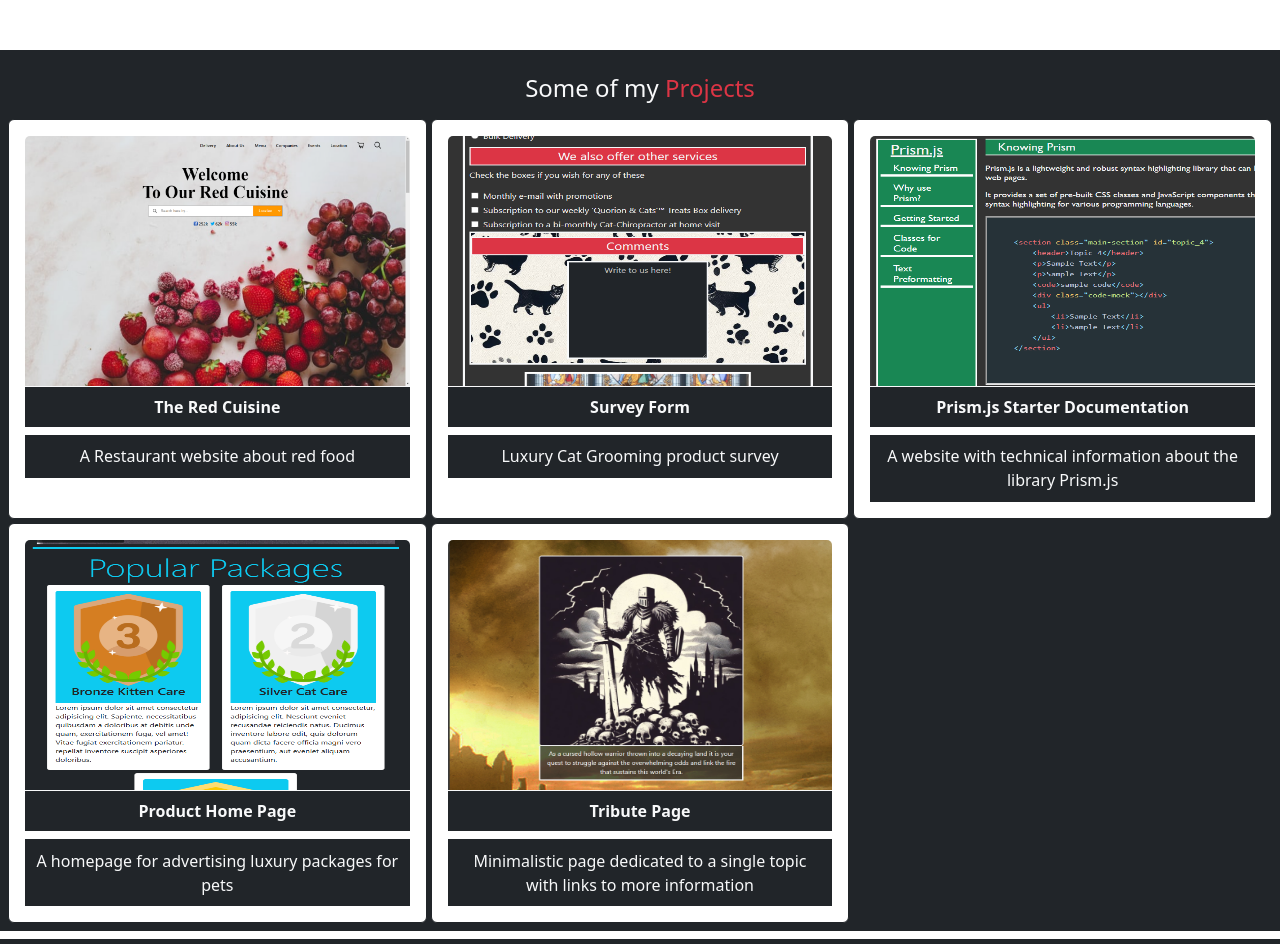
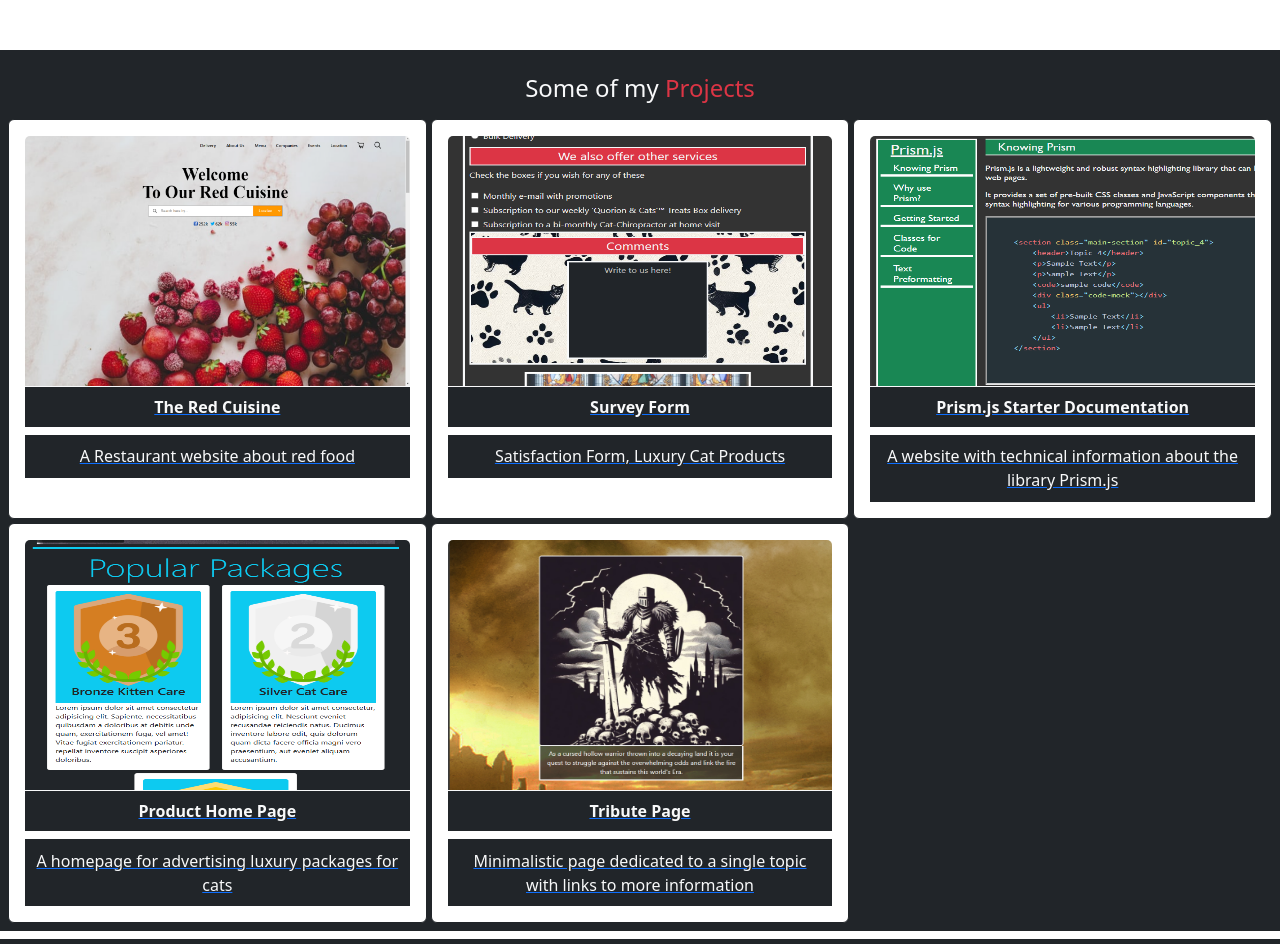
Before and after one commit to Gabriel-QnS/Gabriel-QnS.github.io, a website: page index.html in a window 1280 px wide. Shown: the part 1520-2464 px from the top of the page. Drawn offline with nearby package versions, Linux system fonts and the light colour scheme.

Commit message:
finished adding links

```diff
--- a/index.html
+++ b/index.html
@@ -109,51 +109,61 @@
           <div class="row row-cols-1 row-cols-md-2 row-cols-xl-3 g-1" id="project-gallery">
             <div class="col">
               <div class="border-dark border border-1 card text-center h-100">
+                <a href="https://htmlpreview.github.io/?https://github.com/Gabriel-QnS/red-cuisine-restaurant/blob/main/index.html" target="_blank" class="wrapper-link">
                   <div class="card-body">
                     <img src="assets/media/cook.png" alt="" class="card-img-top">
                     <p class="card-title fw-bold p-2 bg-dark text-light border-top border-light border-1">The Red Cuisine</p>
                     <p class="card-text bg-dark text-light">A Restaurant website about red food</p>
                   </div>
+                </a>
               </div>
             </div>
 
             <div class="col">
               <div class="border-dark border border-1 card text-center h-100">
+                <a href="https://htmlpreview.github.io/?https://github.com/Gabriel-QnS/survey-form-sample/blob/main/index.html" class="wrapper-link" target="_blank">
                   <div class="card-body">
                     <img src="assets/media/survey-form.png" alt="" class="card-img-top">
                     <p class="card-title fw-bold p-2 bg-dark text-light border-top border-light border-1">Survey Form</p>
-                  <p class="card-text bg-dark text-light">Luxury Cat Grooming product survey</p>
+                    <p class="card-text bg-dark text-light">Satisfaction Form, Luxury Cat Products</p>
                   </div>
+                </a>
               </div>
             </div>
 
             <div class="col">
               <div class="border-dark border border-1 card text-center h-100">
+                <a href="https://htmlpreview.github.io/?https://github.com/Gabriel-QnS/prism.js-documentation-sample/blob/main/index.html" class="wrapper-link" target="_blank">
                   <div class="card-body">
                     <img src="assets/media/technical-docs.png" alt="" class="card-img-top">
                     <p class="card-title fw-bold p-2 bg-dark text-light border-top border-light border-1">Prism.js Starter Documentation</p>
                     <p class="card-text bg-dark text-light">A website with technical information about the library Prism.js</p>
                   </div>
+                </a>
               </div>
             </div>
 
             <div class="col">
               <div class="border-dark border border-1 card text-center h-100">
+                <a href="https://github.com/Gabriel-QnS/catshop-homepage-sample/blob/main/index.html" target="_blank" class="wrapper-link">
                   <div class="card-body">
                     <img src="assets/media/product-landing.png" alt="" class="card-img-top">
                     <p class="card-title fw-bold p-2 bg-dark text-light border-top border-light border-1">Product Home Page</p>
-                  <p class="card-text bg-dark text-light">A homepage for advertising luxury packages for pets</p>
+                    <p class="card-text bg-dark text-light">A homepage for advertising luxury packages for cats</p>
                   </div>
+                </a>
               </div>
             </div>
 
             <div class="col">
               <div class="border-dark border border-1 card text-center h-100">
+                <a href="https://htmlpreview.github.io/?https://github.com/Gabriel-QnS/souls-series-tribute/blob/main/index.html" target="_blank" class="wrapper-link">
                   <div class="card-body">
                     <img src="assets/media/tributepage.png" alt="" class="card-img-top">
                     <p class="card-title fw-bold p-2 bg-dark text-light border-top border-light border-1">Tribute Page</p>
                     <p class="card-text bg-dark text-light">Minimalistic page dedicated to a single topic with links to more information</p>
                   </div>
+                </a>
               </div>
             </div>
 
```
Also changed, not shown: journal.md (+2 -2 lines). Lines whose indentation alone changed are shown as unchanged.
